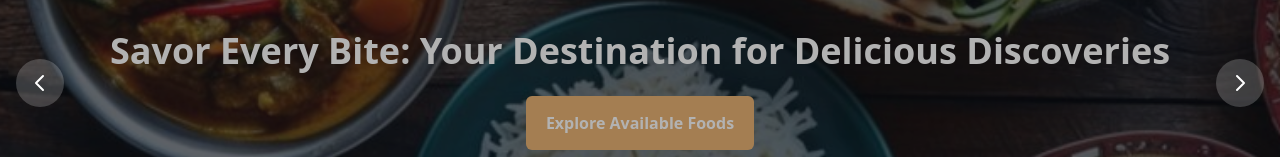
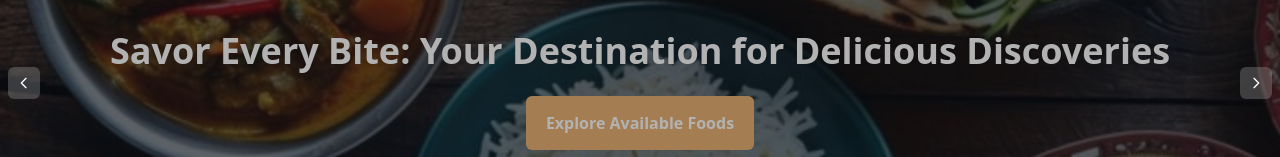
Before and after one commit to sayed725/BiteBank-Client, a React (Vite) app: page / in a window 1280 px wide. Shown: the part 285-442 px from the top of the page. Built offline with nearby package versions, Linux system fonts and the light colour scheme; no server answers.

Commit message:
updated banner button

```diff
--- a/src/components/Carousel.jsx
+++ b/src/components/Carousel.jsx
@@ -10,10 +10,10 @@ import bgimg3 from '../assets/images/banner3.jpg';
 // Custom Arrow Components
 const NextArrow = ({ onClick }) => (
   <button
-    className="absolute right-2 sm:right-4 top-1/2 -translate-y-1/2 z-10 w-10 h-10 sm:w-12 sm:h-12 bg-white/20 hover:bg-white/40 rounded-full flex items-center justify-center transition-all duration-300"
+    className="absolute right-1 sm:right-2 top-1/2 -translate-y-1/2 z-10 w-6 h-6 sm:w-8 sm:h-8 bg-white/20 hover:bg-white/40 rounded-md flex items-center justify-center transition-all duration-300"
     onClick={onClick}
   >
-    <svg className="w-5 h-5 sm:w-6 sm:h-6 text-white" fill="none" stroke="currentColor" viewBox="0 0 24 24">
+    <svg className="w-3 h-3 sm:w-4 sm:h-4 text-white" fill="none" stroke="currentColor" viewBox="0 0 24 24">
       <path strokeLinecap="round" strokeLinejoin="round" strokeWidth={2} d="M9 5l7 7-7 7" />
     </svg>
   </button>
@@ -21,10 +21,10 @@ const NextArrow = ({ onClick }) => (
 
 const PrevArrow = ({ onClick }) => (
   <button
-    className="absolute left-2 sm:left-4 top-1/2 -translate-y-1/2 z-10 w-10 h-10 sm:w-12 sm:h-12 bg-white/20 hover:bg-white/40 rounded-full flex items-center justify-center transition-all duration-300"
+    className="absolute left-1 sm:left-2 top-1/2 -translate-y-1/2 z-10 w-6 h-6 sm:w-8 sm:h-8 bg-white/20 hover:bg-white/40 rounded-md flex items-center justify-center transition-all duration-300"
     onClick={onClick}
   >
-    <svg className="w-5 h-5 sm:w-6 sm:h-6 text-white" fill="none" stroke="currentColor" viewBox="0 0 24 24">
+    <svg className="w-3 h-3 sm:w-4 sm:h-4 text-white" fill="none" stroke="currentColor" viewBox="0 0 24 24">
       <path strokeLinecap="round" strokeLinejoin="round" strokeWidth={2} d="M15 19l-7-7 7-7" />
     </svg>
   </button>
@@ -115,8 +115,8 @@ export default function Carousel() {
           margin: 0 6px;
         }
         .custom-dots .slick-active button {
-          background: #ffffff !important;
-          transform: scale(1.2);
+          background: #ebb475 !important;
+          transform: scale(.5);
         }
         .slick-dots {
           bottom: 20px !important;
```
